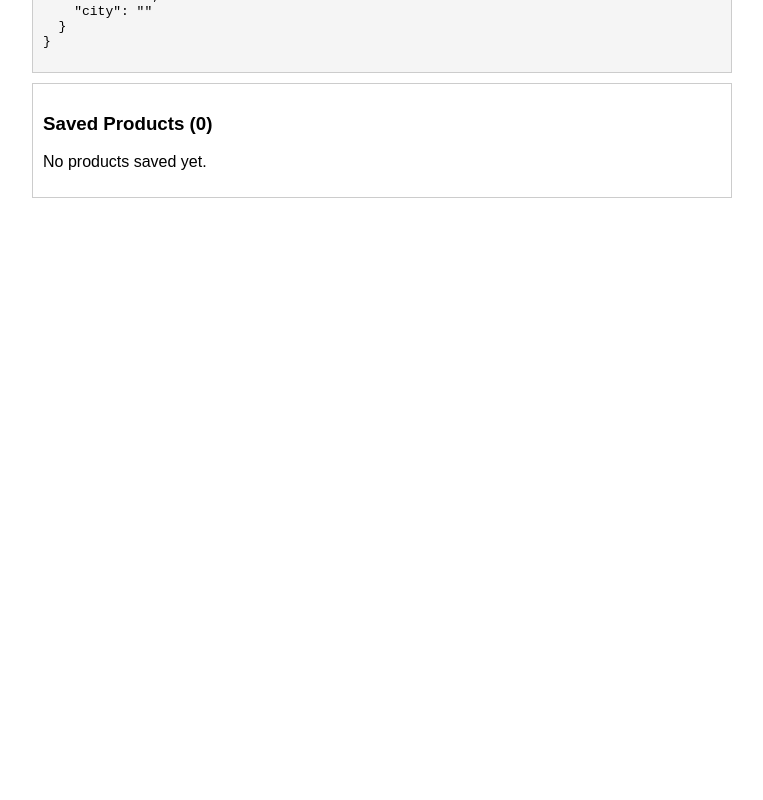
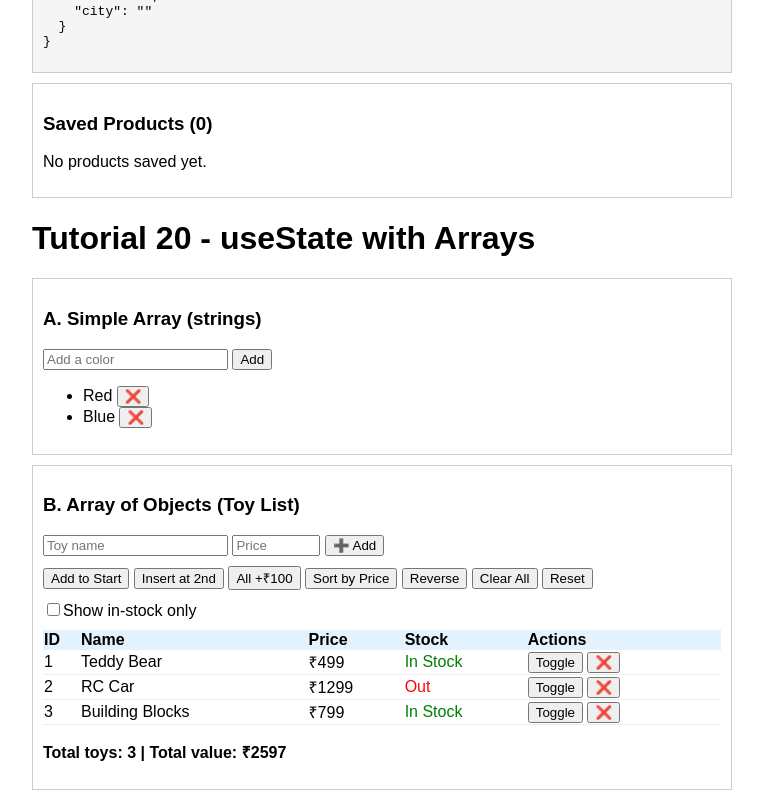
Before and after one commit to gsrimathimsc-dotcom/react-learning, a React (Vite) app in the folder tutorial2-app/: page / in a window 1280 px wide. Shown: the part 4766-5566 px from the top of the page, without its empty margins (258-1021 px from the left). Before the commit the page ends 5002 px from the top, so only its background shows below. Built offline with nearby package versions, Linux system fonts and the light colour scheme.

Commit message:
useState with Arrays

```diff
--- a/tutorial2-app/src/App.jsx
+++ b/tutorial2-app/src/App.jsx
@@ -4,6 +4,8 @@ import SnapshotDemo from "./SnapshotDemo";
 import PrevStateDemo from "./PrevStateDemo";
 import BatchingDemo from "./BatchingDemo";
 import ObjectStateDemo from "./ObjectStateDemo";
+import ArrayStateDemo from "./ArrayStateDemo";
+
 function App() {
   return (
     <div
@@ -26,6 +28,8 @@ function App() {
       <BatchingDemo />
       <h1>Tutorial 24 - useState with Object</h1>
       <ObjectStateDemo />
+      <h1>Tutorial 20 - useState with Arrays</h1>
+      <ArrayStateDemo />
     </div>
   );
 }
--- /dev/null
+++ b/tutorial2-app/src/ArrayStateDemo.jsx
@@ -0,0 +1,222 @@
+// ArrayStateDemo.jsx
+import { useState } from "react";
+
+const initialToys = [
+  { id: 1, name: "Teddy Bear", price: 499, inStock: true },
+  { id: 2, name: "RC Car", price: 1299, inStock: false },
+  { id: 3, name: "Building Blocks", price: 799, inStock: true },
+];
+
+function ArrayStateDemo() {
+  // ---------- Simple array (strings) ----------
+  const [colors, setColors] = useState(["Red", "Blue"]);
+  const [colorInput, setColorInput] = useState("");
+
+  // ---------- Array of objects ----------
+  const [toys, setToys] = useState(initialToys);
+  const [nextId, setNextId] = useState(4);
+  const [newName, setNewName] = useState("");
+  const [newPrice, setNewPrice] = useState("");
+  const [showInStockOnly, setShowInStockOnly] = useState(false);
+
+  const box = { border: "1px solid #ccc", padding: "10px", margin: "10px 0" };
+
+  // ===== SIMPLE ARRAY =====
+  function addColor() {
+    if (colorInput.trim() === "") return;
+    setColors((prev) => [...prev, colorInput]); // add at the end
+    setColorInput("");
+  }
+
+  function removeColor(indexToRemove) {
+    setColors((prev) => prev.filter((_, index) => index !== indexToRemove));
+  }
+
+  // ===== ARRAY OF OBJECTS =====
+
+  // 1. ADD at the end
+  function addToy() {
+    if (newName.trim() === "" || newPrice === "") return;
+    const toy = {
+      id: nextId,
+      name: newName,
+      price: Number(newPrice),
+      inStock: true,
+    };
+    setToys((prev) => [...prev, toy]);
+    setNextId((prev) => prev + 1);
+    setNewName("");
+    setNewPrice("");
+  }
+
+  // 2. ADD at the start
+  function addToStart() {
+    const toy = {
+      id: nextId,
+      name: "Special Toy " + nextId,
+      price: 999,
+      inStock: true,
+    };
+    setToys((prev) => [toy, ...prev]);
+    setNextId((prev) => prev + 1);
+  }
+
+  // 3. REMOVE by id
+  function removeToy(id) {
+    setToys((prev) => prev.filter((toy) => toy.id !== id));
+  }
+
+  // 4. UPDATE one item (change one property)
+  function toggleStock(id) {
+    setToys((prev) =>
+      prev.map((toy) =>
+        toy.id === id ? { ...toy, inStock: !toy.inStock } : toy,
+      ),
+    );
+  }
+
+  // 5. UPDATE all items
+  function increaseAllPrices() {
+    setToys((prev) => prev.map((toy) => ({ ...toy, price: toy.price + 100 })));
+  }
+
+  // 6. INSERT at a position (after the first item)
+  function insertAtSecond() {
+    const toy = {
+      id: nextId,
+      name: "Inserted Toy " + nextId,
+      price: 299,
+      inStock: true,
+    };
+    setToys((prev) => [...prev.slice(0, 1), toy, ...prev.slice(1)]);
+    setNextId((prev) => prev + 1);
+  }
+
+  // 7. SORT (on a copy)
+  function sortByPrice() {
+    setToys((prev) => [...prev].sort((a, b) => a.price - b.price));
+  }
+
+  // 8. REVERSE (on a copy)
+  function reverseList() {
+    setToys((prev) => [...prev].reverse());
+  }
+
+  // 9. CLEAR and RESET
+  function clearAll() {
+    setToys([]);
+  }
+
+  function resetList() {
+    setToys(initialToys);
+    setNextId(4);
+  }
+
+  // 10. FILTER for display only (the state is NOT changed)
+  const visibleToys = showInStockOnly
+    ? toys.filter((toy) => toy.inStock)
+    : toys;
+  const total = toys.reduce((sum, toy) => sum + toy.price, 0);
+
+  return (
+    <div>
+      {/* ---------- SIMPLE ARRAY ---------- */}
+      <div style={box}>
+        <h3>A. Simple Array (strings)</h3>
+        <input
+          value={colorInput}
+          onChange={(e) => setColorInput(e.target.value)}
+          onKeyDown={(e) => e.key === "Enter" && addColor()}
+          placeholder="Add a color"
+        />{" "}
+        <button onClick={addColor}>Add</button>
+        <ul>
+          {colors.map((color, index) => (
+            <li key={index}>
+              {color} <button onClick={() => removeColor(index)}>❌</button>
+            </li>
+          ))}
+        </ul>
+      </div>
+
+      {/* ---------- ARRAY OF OBJECTS ---------- */}
+      <div style={box}>
+        <h3>B. Array of Objects (Toy List)</h3>
+        <input
+          value={newName}
+          onChange={(e) => setNewName(e.target.value)}
+          placeholder="Toy name"
+        />{" "}
+        <input
+          type="number"
+          value={newPrice}
+          onChange={(e) => setNewPrice(e.target.value)}
+          placeholder="Price"
+          style={{ width: "80px" }}
+        />{" "}
+        <button onClick={addToy}>➕ Add</button>
+        <div style={{ margin: "10px 0" }}>
+          <button onClick={addToStart}>Add to Start</button>{" "}
+          <button onClick={insertAtSecond}>Insert at 2nd</button>{" "}
+          <button onClick={increaseAllPrices}>All +₹100</button>{" "}
+          <button onClick={sortByPrice}>Sort by Price</button>{" "}
+          <button onClick={reverseList}>Reverse</button>{" "}
+          <button onClick={clearAll}>Clear All</button>{" "}
+          <button onClick={resetList}>Reset</button>
+        </div>
+        <label>
+          <input
+            type="checkbox"
+            checked={showInStockOnly}
+            onChange={(e) => setShowInStockOnly(e.target.checked)}
+          />
+          Show in-stock only
+        </label>
+        {visibleToys.length === 0 ? (
+          <p style={{ color: "gray" }}>No toys to show.</p>
+        ) : (
+          <table
+            style={{
+              width: "100%",
+              borderCollapse: "collapse",
+              marginTop: "10px",
+            }}
+          >
+            <thead>
+              <tr style={{ backgroundColor: "#e3f2fd" }}>
+                <th style={{ textAlign: "left" }}>ID</th>
+                <th style={{ textAlign: "left" }}>Name</th>
+                <th style={{ textAlign: "left" }}>Price</th>
+                <th style={{ textAlign: "left" }}>Stock</th>
+                <th style={{ textAlign: "left" }}>Actions</th>
+              </tr>
+            </thead>
+            <tbody>
+              {visibleToys.map((toy) => (
+                <tr key={toy.id} style={{ borderBottom: "1px solid #eee" }}>
+                  <td>{toy.id}</td>
+                  <td>{toy.name}</td>
+                  <td>₹{toy.price}</td>
+                  <td style={{ color: toy.inStock ? "green" : "red" }}>
+                    {toy.inStock ? "In Stock" : "Out"}
+                  </td>
+                  <td>
+                    <button onClick={() => toggleStock(toy.id)}>Toggle</button>{" "}
+                    <button onClick={() => removeToy(toy.id)}>❌</button>
+                  </td>
+                </tr>
+              ))}
+            </tbody>
+          </table>
+        )}
+        <p>
+          <b>
+            Total toys: {toys.length} | Total value: ₹{total}
+          </b>
+        </p>
+      </div>
+    </div>
+  );
+}
+
+export default ArrayStateDemo;
```
